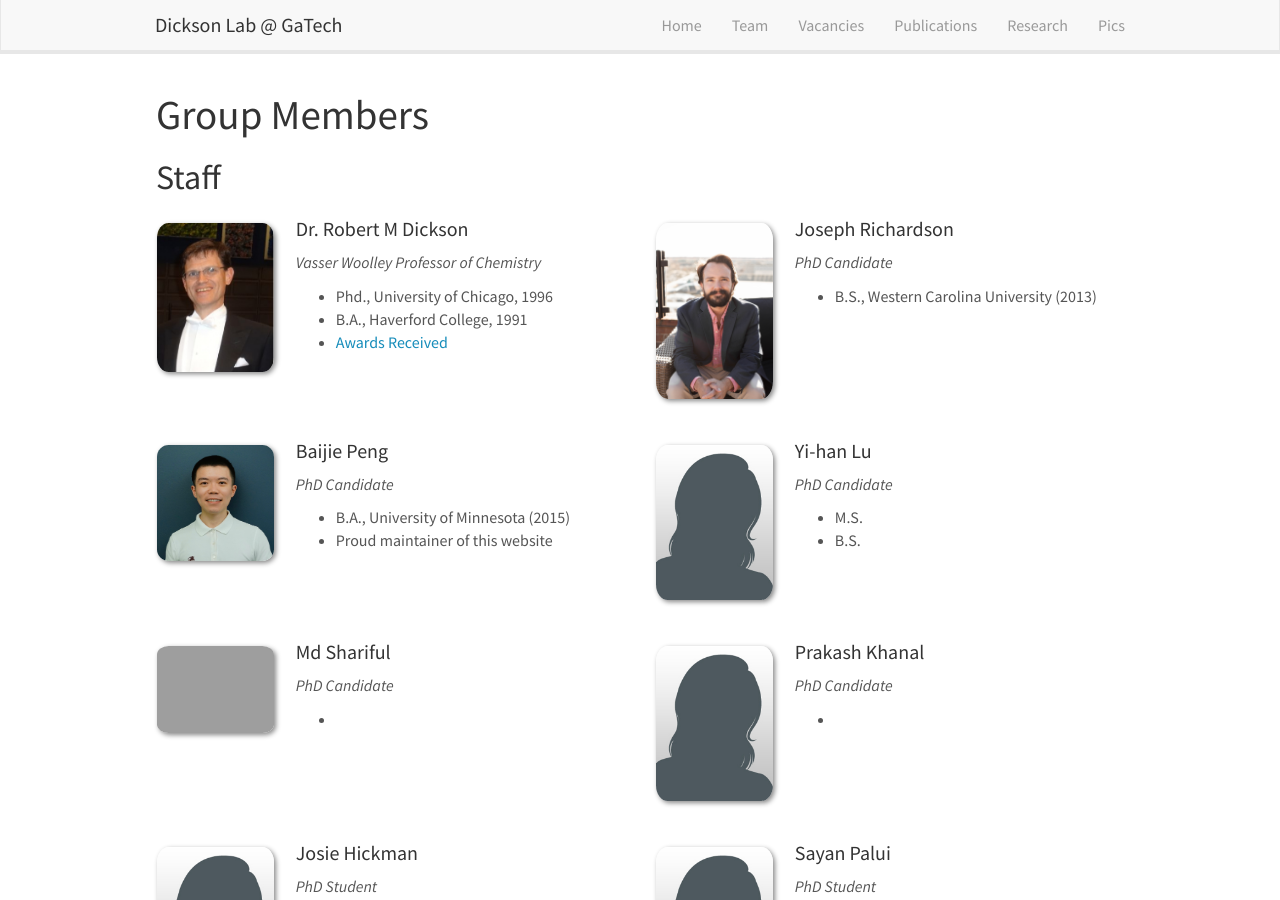
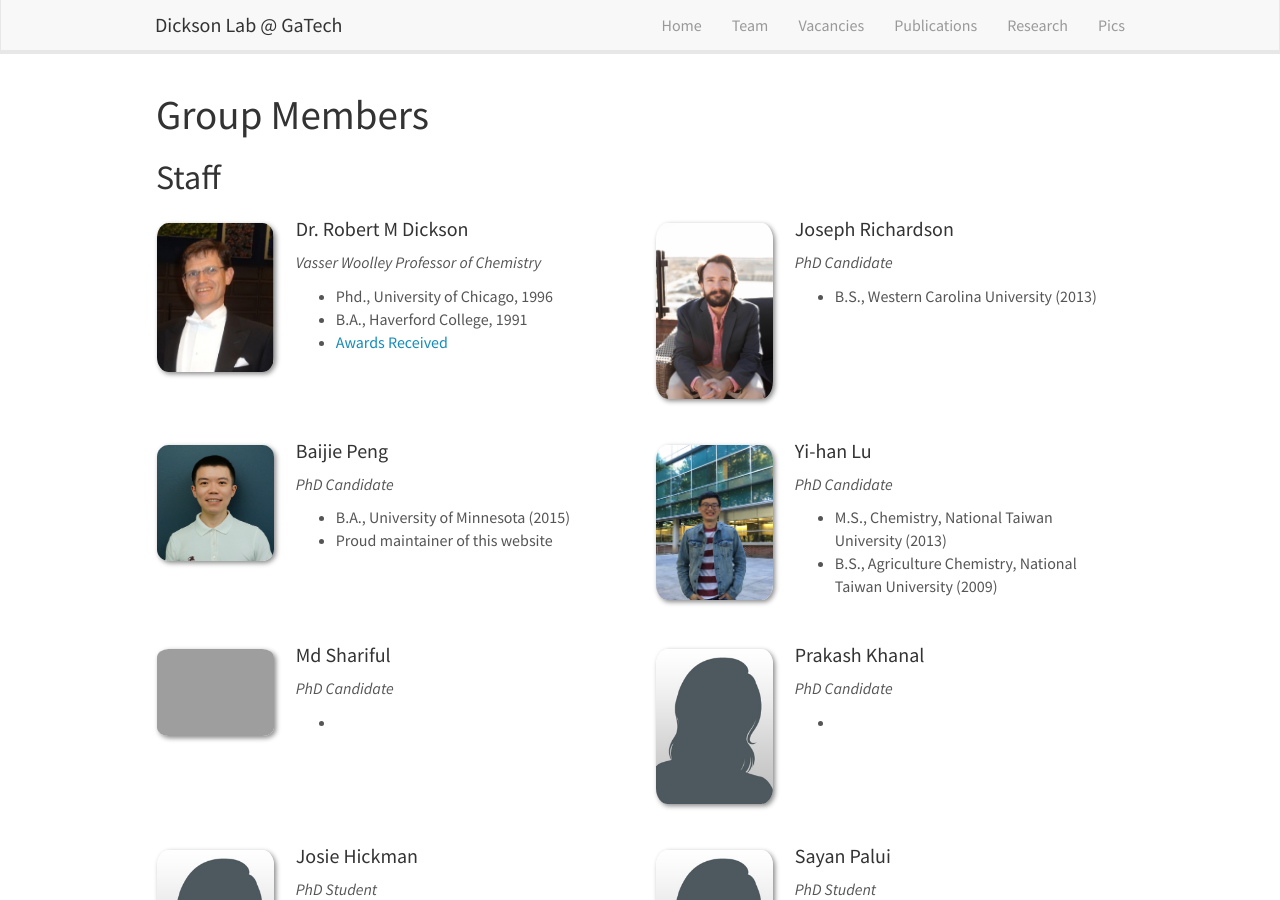
Before and after one commit to DicksonLabPage/GroupPage, a Jekyll site: the page built from _pages/team.md, in a window 1280 px wide and 900 px high. Built offline with Jekyll 4.4.1, drawn with Linux system fonts in a browser that asks for light colours; nearby versions of some CDN libraries.

Commit message:
updated Yi-Han's info

```diff
--- a/_data/team_members.yml
+++ b/_data/team_members.yml
@@ -28,12 +28,12 @@
   education3:
 
 - name: Yi-han Lu
-  photo: blankpic.jpg
+  photo: yi-han.png
   info: PhD Candidate
   email: ylu428@gatech.edu
   number_educ: 2
-  education1: M.S.
-  education2: B.S.
+  education1: M.S., Chemistry, National Taiwan University (2013)
+  education2: B.S., Agriculture Chemistry, National Taiwan University (2009)
   education3:
 
 - name: Md Shariful
```
Also changed, not shown: images/teampic/yi-han.png (added).
